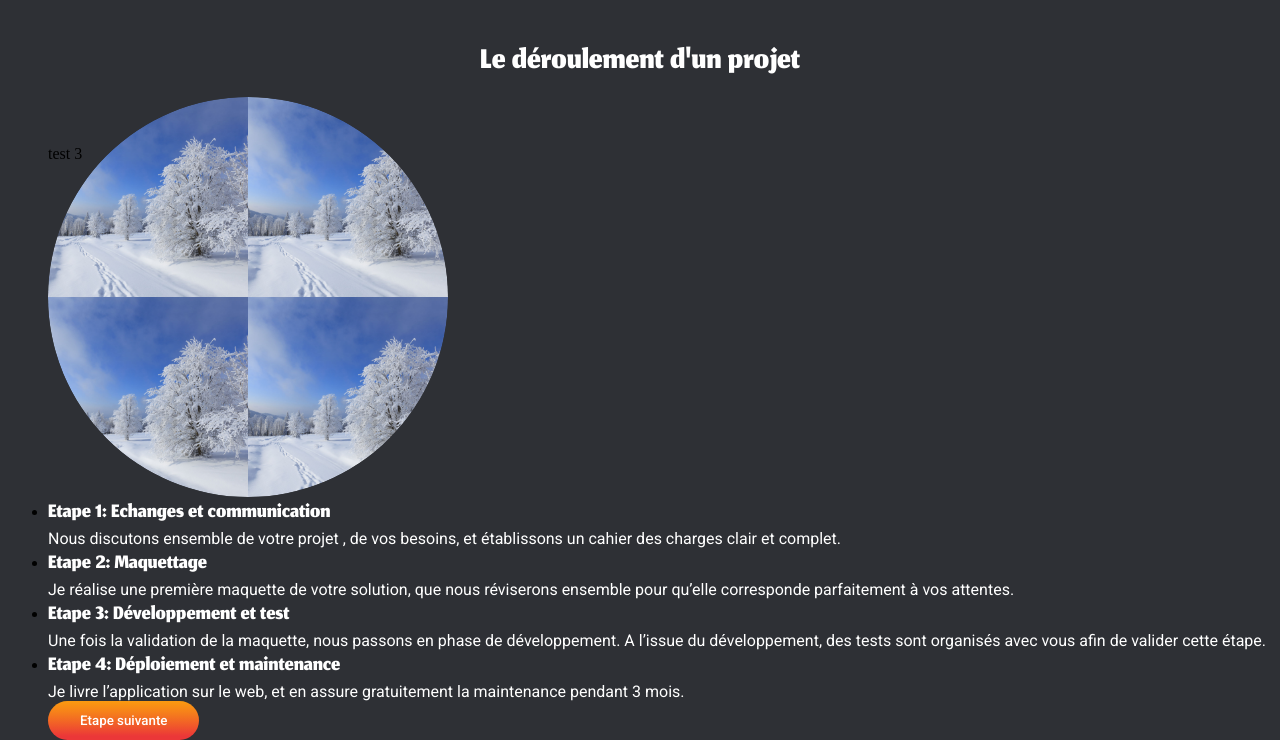
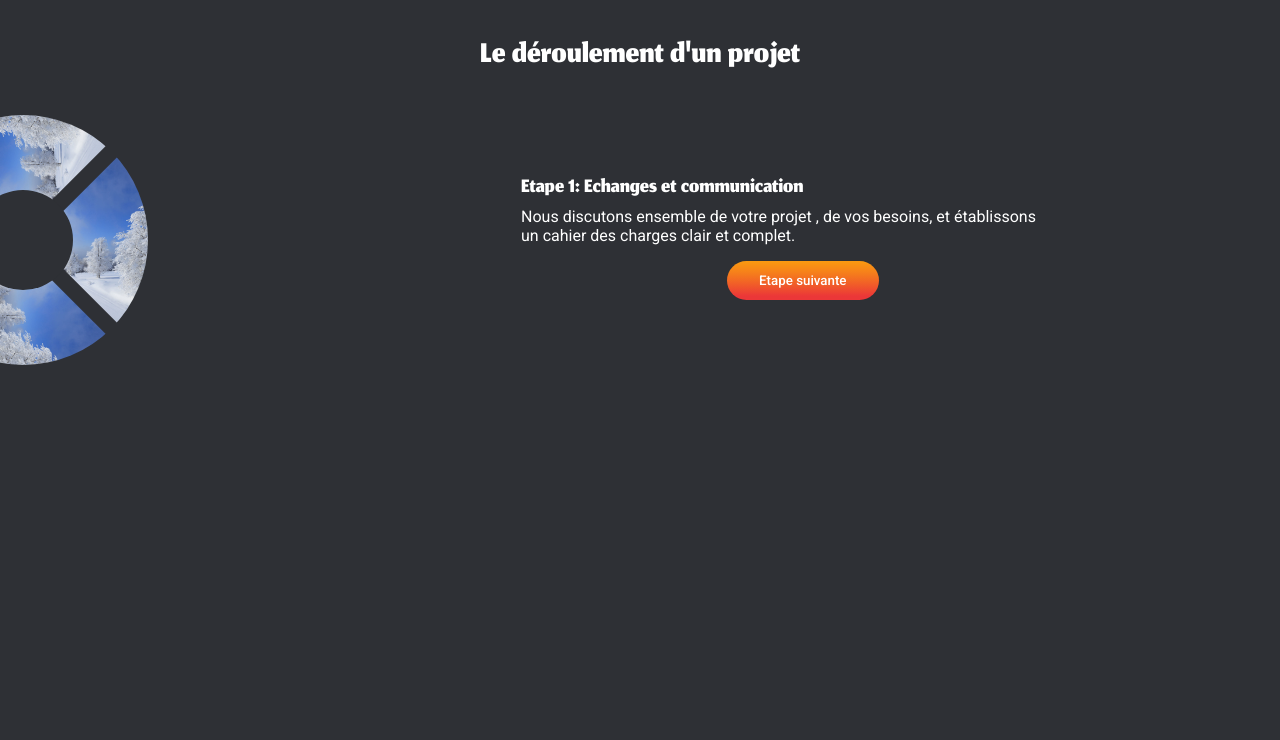
Before and after one commit to fabienlamotte487/sitepro, a website built with webpack: page src/index.html in a window 1280 px wide. Shown: the part 1395-2135 px from the top of the page. After the commit the page ends 1880 px from the top, so only its background shows below. Built offline with nearby package versions, Linux system fonts and the light colour scheme.

Commit message:
Intégration version mobile du block "Déroulement d'un projet"

```diff
--- /dev/null
+++ b/src/assets/js/class/circleStep.js
@@ -0,0 +1,96 @@
+export default class CircleStep{
+    constructor(){
+        this.circle = document.querySelector("#working_with_me .cercle")
+        this.nextButton = document.querySelector("#working_with_me button.next");
+        this.previousButton = document.querySelector("#working_with_me button.previous");
+        this.initialRotation = 45;
+        this.currentRotation = 0;
+        this.rotationStep = 90;
+        this.classToShow = "current"
+
+        this.steps = document.querySelectorAll("#working_with_me ul.steps li");
+        this.currentStep = 0;
+
+        if(!this.checkElements())
+        {
+            throw new Error("Il manque des éléments html")
+        }
+
+        this.setButtonClick()
+    }
+
+    checkElements(){
+        return this.circle && this.nextButton && this.previousButton && this.steps.length > 0;
+    }
+
+    setButtonClick(){
+        this.previousButton.addEventListener("click", () => this.previousStep());
+        this.nextButton.addEventListener("click", () => this.nextStep());
+    }
+
+    nextStep(){
+        if((this.currentStep + 1) < this.steps.length){
+            this.currentStep == this.currentStep++;
+            this.showCurrentStep();
+            this.rollcircle("next");
+        }
+
+        this.manageButtons()
+    }
+
+    previousStep(){
+        if(this.currentStep != 0){
+            this.currentStep == this.currentStep--;
+            this.showCurrentStep()
+            this.rollcircle("previous")
+        }
+
+        this.manageButtons()
+    }
+
+    manageButtons(){
+        if(this.currentStep + 1 === this.steps.length){
+            this.disableButton(this.nextButton);
+        } else {
+            this.enableButton(this.nextButton);
+        }
+        if(this.currentStep === 0){
+            this.disableButton(this.previousButton)
+        } else {
+            this.enableButton(this.previousButton)
+        }
+    }
+
+    disableButton(button){
+        if(!button.getAttribute("disabled")){
+            button.setAttribute("disabled", true)
+        }
+    }
+
+    enableButton(button){
+        button.removeAttribute("disabled")
+    }
+
+    showCurrentStep(){
+        this.steps.forEach((step, index) => {
+            if(index != this.currentStep){
+                step.classList.remove(this.classToShow);
+            } else {
+                step.classList.add(this.classToShow)
+            }
+        });
+    }
+
+    rollcircle(behavior){
+        let rotation = this.currentRotation || this.initialRotation;
+
+        if(behavior == "next"){
+            rotation += this.rotationStep;
+        } else {
+            rotation -= this.rotationStep;
+        }
+
+        this.circle.style.transform = `rotate(${rotation}deg)`;
+        this.currentRotation = rotation;
+    }
+}
--- a/src/assets/js/index.js
+++ b/src/assets/js/index.js
@@ -1,9 +1,10 @@
 import './../scss/style.scss';
 import Dispo from './class/disponibility';
 import Nav from './class/nav';
-
+import CircleStep from './class/circleStep';
 
 document.addEventListener("DOMContentLoaded", function () {
     new Nav()
     new Dispo()
+    new CircleStep()
 });
--- a/src/assets/scss/components/button.scss
+++ b/src/assets/scss/components/button.scss
@@ -18,6 +18,14 @@
     justify-content: center;
     align-items: center;
 
+    &:has(img){
+        padding: .75rem;
+    }
+
+    &:disabled{
+        opacity: 0.5;
+    }
+
     @media (min-width: $lg-screen){
         &:hover{
             opacity: .8;
--- a/src/assets/scss/components/fonts.scss
+++ b/src/assets/scss/components/fonts.scss
@@ -51,6 +51,8 @@ h2{
 
 h3{
     color: white;
+    line-height: 0.65;
+    margin-bottom: .5rem;
 }
 
 p{
--- a/src/assets/scss/sections/working_with_me.scss
+++ b/src/assets/scss/sections/working_with_me.scss
@@ -1,51 +1,151 @@
+@use '../variables' as *;
+
+$widthInnerCircle: 100px;   // Cercle interne
+$circle: 250px;             // Cercle principal
+$borderWidth: 1rem;         // Taille de la bordure entre les images
+
+$contentMarginLeft: calc(35%);  // Marge gauche à appliquer pour le contenu textuel
+$contentMinHeight: $circle + 100px;     // Hauteur minimale à réserver pour le block (pour ajuster la hauteur du texte à celle du cercle
+
 section#working_with_me{
+  position: relative;
+  display: flex;
+  flex-direction: column;
+  justify-content: flex-start;
+  align-items: center;
+  min-height: $contentMinHeight;
+  height: 100%;
+
   .cercle {
-      position: relative;
-      width: 400px;
-      height: 400px;
-      border-radius: 50%;
+    position: absolute;
+    width: $circle;
+    height: $circle;
+    border-radius: 100%;
     overflow: hidden;
     display: grid;
     grid-template-columns: 1fr 1fr;
     grid-template-rows: 1fr 1fr;
+    gap: $borderWidth;
+    left: -150px;
+    transform: rotate(45deg);
+    transition: transform .3s ease;
   }
 
-    .cercle img {
+  .inner-circle{
+    background-color: $dark;
+    height: $widthInnerCircle;
+    width: $widthInnerCircle;
+    z-index: 2;
+    position: absolute;
+    border-radius: 100%;
+    top: calc(50% - ($widthInnerCircle/2));
+    left: calc(50% - ($widthInnerCircle/2));
+  }
+
+  .cercle .img-hiver {
     width: 100%;
     height: 100%;
-      object-fit: cover;
+    position: relative;
+    overflow: hidden;
+  }
+
+  .cercle .img-hiver::before {
+    content: '';
+    background-image: url("./../img/jpg/hiver.jpg");
+    position: absolute;
+    top: 0; left: 0; right: 0; bottom: 0;
+    background-size: cover;
+    background-position: center;
+    background-repeat: no-repeat;
+    transition: transform .3s ease;
   }
 
   /* Coins du cercle */
-    .cercle img:nth-child(1) {
+  .cercle .img-hiver:nth-child(2) {
     grid-column: 1;
     grid-row: 1;
     clip-path: polygon(0 0, 100% 0, 100% 100%, 0 100%);
     border-top-left-radius: 100%;
+    &:before{
+      transform: rotate(-135deg) scale(1.5);
+    }
   }
 
-    .cercle img:nth-child(2) {
+  .cercle .img-hiver:nth-child(3) {
     grid-column: 2;
     grid-row: 1;
     clip-path: polygon(0 0, 100% 0, 100% 100%, 0 100%);
     border-top-right-radius: 100%;
+    &:before{
+      transform: rotate(-45deg) scale(1.5);
+    }
   }
 
-    .cercle img:nth-child(3) {
+  .cercle .img-hiver:nth-child(4) {
     grid-column: 1;
     grid-row: 2;
     clip-path: polygon(0 0, 100% 0, 100% 100%, 0 100%);
     border-bottom-left-radius: 100%;
+    &:before{
+      transform: rotate(-225deg) scale(1.5);
+    }
   }
 
-    .cercle img:nth-child(4) {
+  .cercle .img-hiver:nth-child(5) {
     grid-column: 2;
     grid-row: 2;
     clip-path: polygon(0 0, 100% 0, 100% 100%, 0 100%);
     border-bottom-right-radius: 100%;
+    &:before{
+      transform: rotate(45deg) scale(1.5);
+    }
   }
 
-    div{
-        position: absolute;
+  > div {
+    flex:1;
+    display: flex;
+    flex-direction: column;
+    justify-content: center;
+    align-items: center;
+  }
+
+  ul.steps{
+    display: flex;
+    width: auto;
+    margin-left: $contentMarginLeft;
+    align-items: auto;
+
+    li{
+      display: none;
+      width: 100%;
+
+      &.current{
+        display: block;
       }
     }
+  }
+
+  .steps-nav{
+    display: flex;
+    justify-content: flex-end;
+    align-items: center;
+    margin-left: $contentMarginLeft;
+    margin-top: 1rem;
+    gap: .5rem;
+
+    button {
+      img{
+        width: 16px;
+        height: 16px;
+      }
+
+      &.previous{
+        opacity: 1;
+        &:disabled{
+          opacity:0;
+          transition: opacity .3s ease;
+        }
+      }
+    }
+  }
+}
--- a/src/index.html
+++ b/src/index.html
@@ -169,15 +169,15 @@
         <section id="working_with_me">
             <h2>Le déroulement d'un projet</h2>
             <div>
-
                 <div class="cercle">
-                    <img src="/src/assets/img/jpg/hiver.jpg" alt="" />
-                    <img src="/src/assets/img/jpg/hiver.jpg" alt="" />
-                    <img src="/src/assets/img/jpg/hiver.jpg" alt="" />
-                    <img src="/src/assets/img/jpg/hiver.jpg" alt="" />
+                    <div class="inner-circle"></div>
+                    <div class="img-hiver"></div>
+                    <div class="img-hiver"></div>
+                    <div class="img-hiver"></div>
+                    <div class="img-hiver"></div>
                 </div>
                 <ul class="steps">
-                    <li>
+                    <li class="current">
                         <h3>Etape 1: Echanges et communication</h3>
                         <p>Nous discutons ensemble de votre projet , de vos besoins, et établissons un cahier des charges clair et complet.</p>
                     </li>
@@ -194,10 +194,15 @@
                         <p>Je livre l’application sur le web, et en assure gratuitement la maintenance pendant 3 mois.</p>
                     </li>
                 </ul>
-                <button type="button" class="btn primary">Etape suivante</button>
+                <div class="steps-nav">
+                    <button type="button" class="btn primary previous" disabled aria-label="Passer à l'étape précédente">
+                        <img src="/src/assets/img/svg/logo-arrow-left.svg" alt="Passer à l'étape précédente" title="Passer à l'étape précédente" />
+                    </button>
+                    <button type="button" class="btn primary next" aria-label="Passer à l'étape suivante">Etape suivante</button>
+                </div>
             </div>
         </section>
-        <section id="services">test 3</section>
+        <section id="services"></section>
         <section id="contact_me"></section>
     </main>
 </body>
```
Also changed, not shown: dist/bundle.js, dist/index.html, src/assets/img/svg/logo-arrow-left.svg (added). Lines whose indentation alone changed are shown as unchanged.
